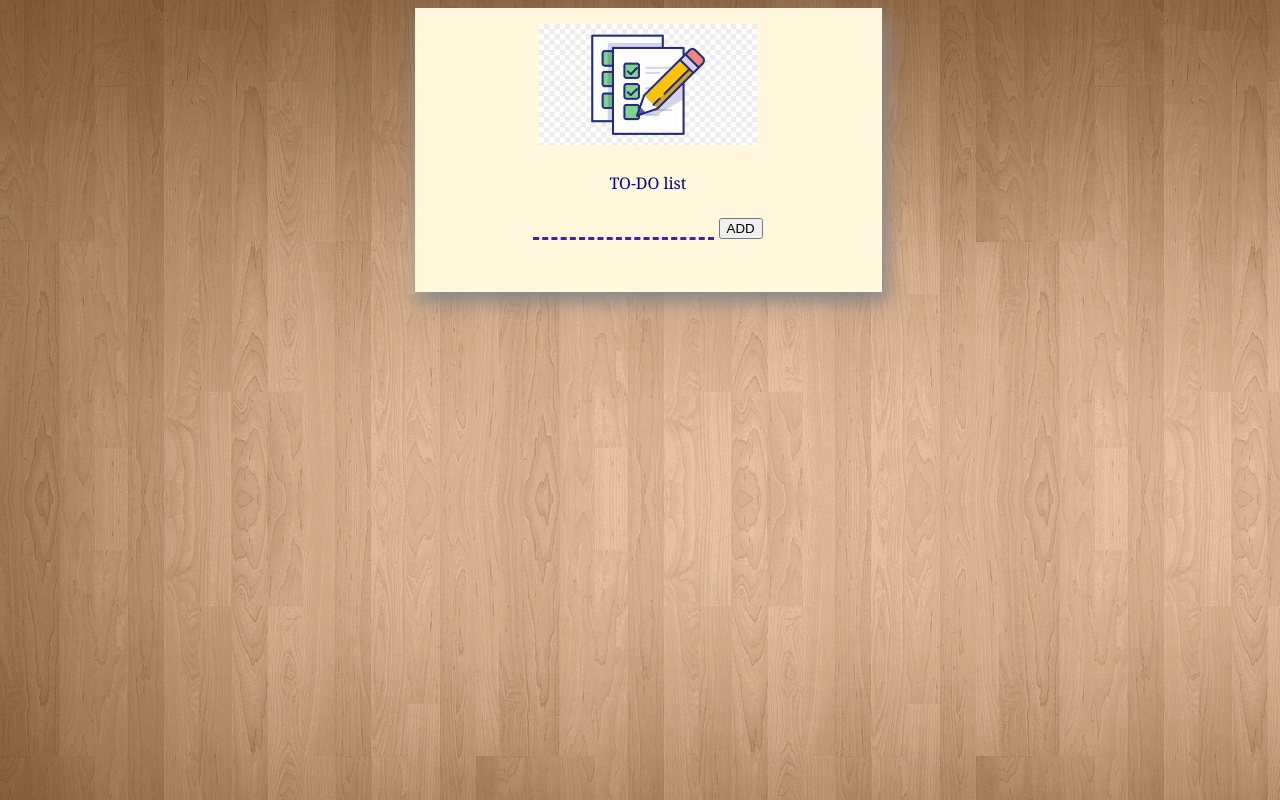
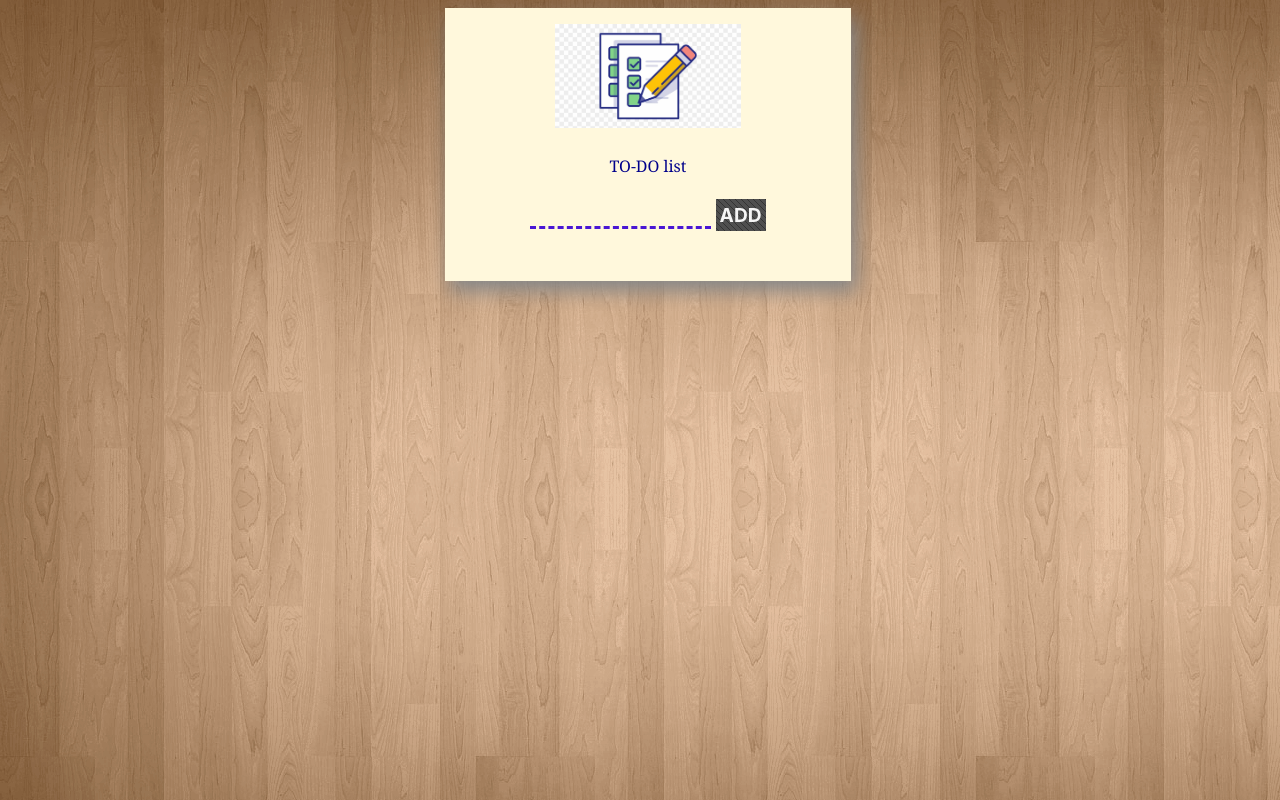
Before and after one commit to ThatoEmeka/todoList, a plain HTML site: page index.html in a window 1280 px wide. Drawn offline with Linux system fonts and the light colour scheme.

Commit message:
improved css

```diff
--- a/index.html
+++ b/index.html
@@ -13,13 +13,14 @@
 </head>
 <body>
     <section class="container">
+        <center>
         <div class="page">
             <form action="">
             <img src="./images/todo.png" alt="todo-list" style="width:50%;height:50%;">
             <div><br>
                 <label class="label">TO-DO list</label> <br><br>
                 <input class="formInput" type="text" type="text" name="todo" id="todo" required>
-                <button type="submit" name="add"><span>ADD</span></button>
+                <button type="submit" name="add" class="submit"><span>ADD</span></button>
             </div>
 
             </form>
@@ -28,6 +29,7 @@
                 <!-- <li>Finnish my ToDO list</li> -->
             </div>
         </div>
+    </center>
     </section>
 
     <script>
--- a/style.css
+++ b/style.css
@@ -1,7 +1,7 @@
 body{
     width: 100%;
     height: inherit;
-    background-color: brown;
+    background-color: rgba(228, 199, 38, 0.856);
     background-image: URL('images/woodbg.png');
     align-items: center;
     justify-content: center;
@@ -16,7 +16,7 @@ body{
     display: block;
     align-items: center;
     justify-content: center;
-    width: 100%;
+    width: 80%;
     height: auto;
     max-width: 435px;
     padding: 1rem;
@@ -28,8 +28,13 @@ body{
   }
 
   #todos li.done {
+    text-align: left;
     text-decoration: line-through;
  }
+  #todos li:hover {
+    text-decoration: line-through wavy #24bffb;
+  }
+
 
 .formInput{
     background-color: transparent;
```
